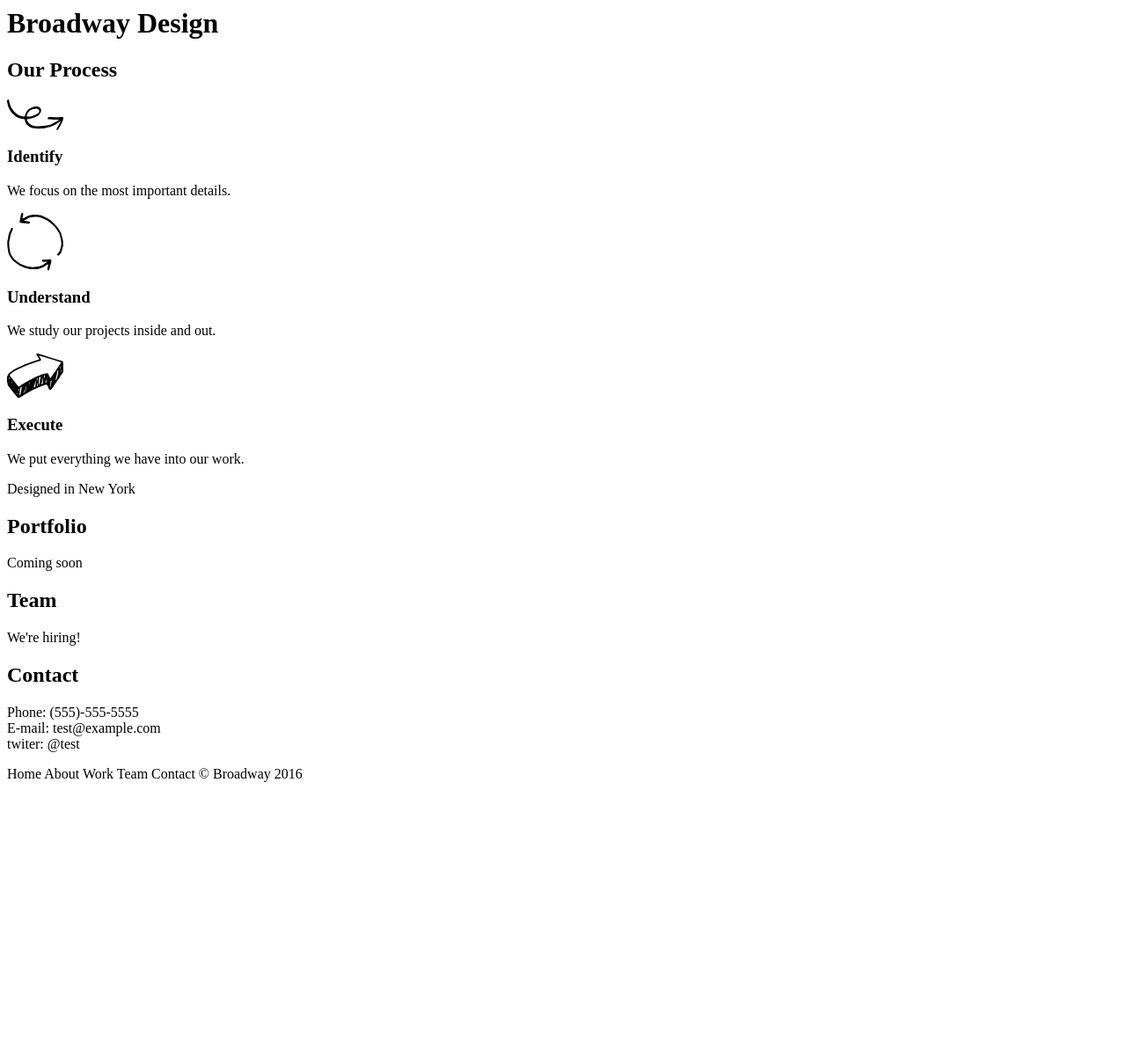
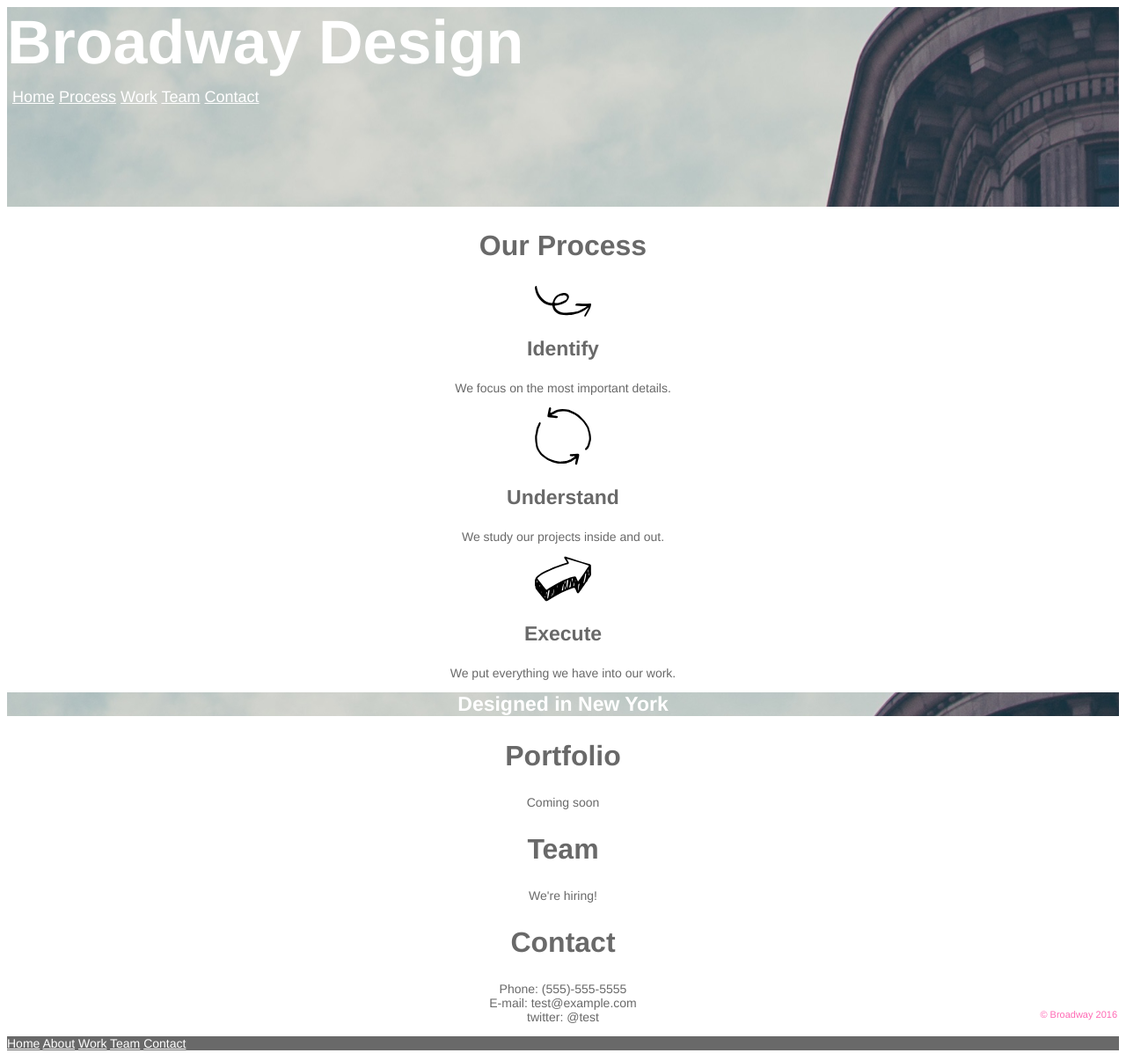
Before and after one commit to mr-mcassey/Broadway-Project-, a plain HTML site: page index.html in a window 1280 px wide. Shown: the whole page at 88% size. Before the commit the page ends 905 px from the top, so only its background shows below. Drawn offline with Linux system fonts and the light colour scheme.

Commit message:
style added

```diff
--- a/index.html
+++ b/index.html
@@ -2,13 +2,20 @@
     <head>
         <meta charset="utf-8">
         <title>Broadway Inc.</title>
-        <link rel="stylesheet" href="/resources/css/style.css">
+        <link rel="stylesheet" href="./resources/css/style.css">
     </head>
-
+    <!--content begins-->
     <body>
     <!--company logo-->
-        <div class="logo">
-            <h1>Broadway Design</h1>
+        <div id="logo">
+            <h1 id="company">Broadway Design</h1>
+            <nav id="top-links">
+                <a href="#">Home</a>
+                <a href="#">Process</a>
+                <a href="#work">Work</a>
+                <a href="#team">Team</a>
+                <a href="#contact">Contact</a>
+            </nav>
         </div>
     <!--process description-->
         <div class="process">
@@ -16,10 +23,10 @@
             <img src="./resources/images/identify.svg" width="64px" height="35px" alt="">
             <h3>Identify</h3>
             <p>We focus on the most important details.</p>
-            <img src="./resources/images/understand.svg" alt="">
+            <img src="./resources/images/understand.svg" width="64px" height="66px" alt="">
             <h3>Understand</h3>
             <p>We study our projects inside and out.</p>
-            <img src="./resources/images/execute.svg" alt="">
+            <img src="./resources/images/execute.svg" width="64px" height="52px" alt="">
             <h3>Execute</h3>
             <p>We put everything we have into our work.</p>
         </div>
@@ -31,22 +38,23 @@
             <p>Coming soon</p>
             <h2>Team</h2>
             <p>We're hiring!</p>
-            <h2>Contact</h2>
+            <h2 id="contact">Contact</h2>
             <p>
                 Phone: (555)-555-5555 <br>
                 E-mail: test@example.com<br>
-                twiter: @test<br>
+                twitter: @test<br>
             </p>
         </div>
     <!--footer-->
-    <div id="footer">
-        <p>
-            Home
-            About
-            Work
-            Team
-            Contact
-            <span id="copyright">© Broadway 2016</span>
-        </p>
-    </div>
-</body>
+        <div>
+            <p id="footer">
+               <a href="#">Home</a>
+               <a href="#">About</a>
+               <a id="work" href="#">Work</a>
+               <a id="team" href="#">Team</a>
+               <a href="#contact">Contact</a>
+               <span id="copyright">© Broadway 2016</span>
+            </p>
+        </div>
+    </body>
+</html>
--- a/resources/css/style.css
+++ b/resources/css/style.css
@@ -0,0 +1,56 @@
+html {
+    font-family: Helvetica, sans-serif;
+    color: dimgray;
+    text-align: center;
+}
+#logo {
+    background-image: url(../images/the-flatiron-building.png);
+    opacity: 1;
+    padding-bottom: 100px;
+}
+#company {
+    font-size: 70px;
+    font-weight: bold;
+    color: white;
+    text-align: left;
+}
+#top-links {
+   color: white;
+   font-size: 18px;
+   position: absolute;
+   top: 100px;
+   left: 14px;
+}
+h2 {
+    font-size: 32px;
+    font-weight: bold;
+}
+h3 {
+    font-size: 23px;
+    font-weight: bold;
+}
+p {
+    font-size: 14px;
+}
+.title-bar {
+    background-image: url(../images/the-flatiron-building.png);
+    opacity: 1;
+    font-size: 23px;
+    font-weight: bold;
+    color: white;
+}
+#footer {
+    background-color: dimgray;
+    color: white;
+    text-align: left;
+}
+#copyright {
+    color: hotpink; /* color for highlighing question */
+    position: absolute;
+    bottom: -359px; /* not sure why I have to use negative numbers here */
+    right: 10px;
+    font-size: 11px;
+}
+a {
+    color: white;
+}
```
